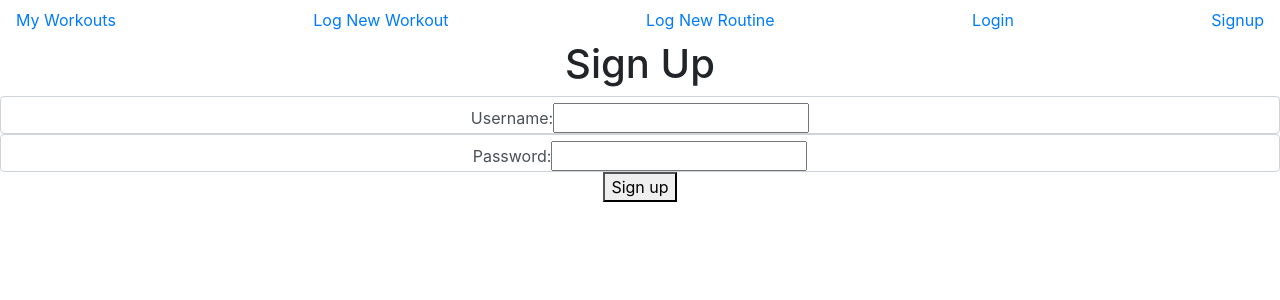
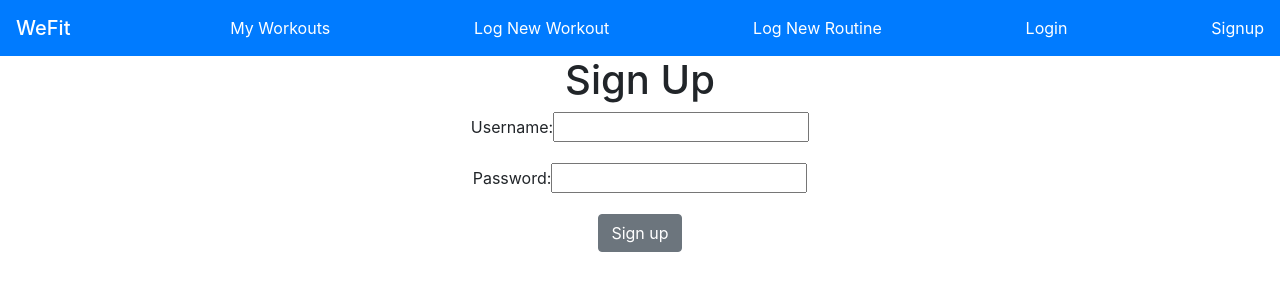
Before and after one commit to valentinowong/workout_logger_front_end, a React (Create React App) app: page /signup in a window 1280 px wide. Shown: the top 300 px of the page. Built offline with nearby package versions, Linux system fonts and the light colour scheme.

Commit message:
Add some new styling

```diff
--- a/src/App.js
+++ b/src/App.js
@@ -64,6 +64,7 @@ class App extends React.Component {
                 selectWorkout={this.selectWorkout}
                 setCurrentUser={this.setCurrentUser}
                 fetchWorkouts={this.fetchWorkouts}
+                currentUser={this.state.currentUser}
               />}
           />
           <Route
@@ -73,6 +74,7 @@ class App extends React.Component {
                 {...props}
                 logWorkout={this.logWorkout}
                 setCurrentUser={this.setCurrentUser}
+                currentUser={this.state.currentUser}
               />}
           />
 
@@ -90,10 +92,13 @@ class App extends React.Component {
         }
     }).then(res => res.json())
       .then(data => {
-        this.setState({
-          workouts: data,
-          selectedWorkoutId: data[0].id
-        })
+        if (data.length>0) {
+          this.setState({
+            workouts: data,
+            selectedWorkoutId: data[0].id
+          })
+        }
+
       })
   }
 
--- a/src/components/Login.js
+++ b/src/components/Login.js
@@ -29,12 +29,10 @@ class Login extends React.Component {
         .then(data => {
             console.log('Login',data)
             this.props.loginUser(data);
-            this.setState({
-                redirectToMyWorkouts: true
-            })
         })
-
-
+        this.setState({
+            redirectToMyWorkouts: true
+        })
     }
 
     render() {
@@ -53,7 +51,7 @@ class Login extends React.Component {
                             <label htmlFor="password">Password:</label>
                             <input name="password" type="password" value={this.state.password} onChange={this.handleChange}/>
                         </div>
-                        <button className="btn btn-secondary"type="submit">Log In</button>
+                        <button className="btn btn-secondary" type="submit">Log In</button>
                     </form>
                 </div>
             )
--- a/src/components/NavBar.js
+++ b/src/components/NavBar.js
@@ -3,17 +3,22 @@ import { NavLink } from 'react-router-dom';
 
 const NavBar = (props) => {
 
+  const text = {
+    color: 'white'
+  }
+
   return(
-    <div className="navbar">
-      <NavLink to="/workouts" exact >My Workouts</NavLink>
-      <NavLink to="/workouts/new" exact>Log New Workout</NavLink>
-      <NavLink to="/routines/new" exact>Log New Routine</NavLink>
+    <div className="navbar navbar-light bg-primary" >
+      <span class="navbar-brand mb-0 h1" style={text}>WeFit</span>
+      <NavLink to="/workouts" exact style={text}>My Workouts</NavLink>
+      <NavLink to="/workouts/new" exact style={text}>Log New Workout</NavLink>
+      <NavLink to="/routines/new" exact style={text}>Log New Routine</NavLink>
       {
         localStorage.getItem('token') ?
-        <NavLink to="/login" onClick={props.logout}>Logout</NavLink> :
+        <NavLink to="/login" onClick={props.logout} style={text}>Logout</NavLink> :
         <>
-          <NavLink to="/login" exact>Login</NavLink>
-          <NavLink to="/signup" exact>Signup</NavLink>
+          <NavLink to="/login" exact style={text}>Login</NavLink>
+          <NavLink to="/signup" exact style={text}>Signup</NavLink>
         </>
       }
     </div>
--- a/src/components/NewRoutineForm.js
+++ b/src/components/NewRoutineForm.js
@@ -1,5 +1,6 @@
 import React from 'react';
 import Suggestions from './Suggestions'
+import { Redirect } from 'react-router-dom';
 
 class NewRoutineForm extends React.Component {
     state = {
@@ -45,6 +46,9 @@ class NewRoutineForm extends React.Component {
     }
 
     render() {
+        if (!localStorage.getItem('token')) {
+            return <Redirect to="/login" />
+        } else {
             return(
                 <div>
                     <form onSubmit={this.handleSubmit}>
@@ -65,6 +69,7 @@ class NewRoutineForm extends React.Component {
                 </div>
             )
         }
+    }
 
 
 
--- a/src/components/Signup.js
+++ b/src/components/Signup.js
@@ -35,22 +35,18 @@ class Signup extends React.Component {
         return (
             <div className="Signup-page">
                 <h1>Sign Up</h1>
-            <form
-                onChange={this.handleChange}
-                onSubmit={this.handleSubmit}
-                className="Sign-up-form">
-                <div className="form-control">
+                <form onSubmit={this.handleSubmit} className="Sign-up-form">
+                    <div className="form-group">
                         <label htmlFor="username">Username:</label>
-                    <input name="username" type="username" value={this.state.username}/>
+                        <input name="username" type="username" value={this.state.username} onChange={this.handleChange}/>
                     </div>
-                <div className="form-control">
+                    <div className="form-group">
                         <label htmlFor="password">Password:</label>
-                    <input name="password" type="password" value={this.state.password}/>
+                        <input name="password" type="password" value={this.state.password} onChange={this.handleChange}/>
                     </div>
 
-                <button type="submit">Sign up</button>
+                    <button className="btn btn-secondary" type="submit">Sign up</button>
                 </form>
-
             </div>
         )
     }
--- a/src/components/WorkoutDetails.js
+++ b/src/components/WorkoutDetails.js
@@ -22,7 +22,6 @@ const WorkoutDetails = (props) => {
 
     return(
         <div className='col-md-8' style={{textAlign: 'left'}}>
-            <h2>Workout Details</h2>
             <h3>
                 {formattedDateTime}
             </h3>
--- a/src/components/WorkoutList.js
+++ b/src/components/WorkoutList.js
@@ -11,7 +11,7 @@ const WorkoutList = (props) => {
 
     return(
         <div className='col-md-4'>
-            <h2>Workout List</h2>
+            <h2>My Workouts</h2>
             <ul className='list-group'>
                 {renderWorkoutCards()}
             </ul>
--- a/src/containers/RoutineContainer.js
+++ b/src/containers/RoutineContainer.js
@@ -2,6 +2,7 @@ import React from 'react';
 import RoutineList from '../components/RoutineList'
 import RoutineDetails from '../components/RoutineDetails'
 import API from '../Api'
+import { Redirect } from 'react-router-dom';
 
 class RoutineContainer extends React.Component {
   state = {
@@ -10,29 +11,39 @@ class RoutineContainer extends React.Component {
   }
 
   componentDidMount() {
-    // const token = localStorage.getItem('token')
-    // fetch(`${API}/authenticate`, {
-    //   headers: {
-    //     'Accept': 'application/json',
-    //     'Content-Type': 'application/json',
-    //     'Authorization': token
-    //   }
-    // })
-    // .then(res => res.json())
-    // .then(data => {
-    //   console.log('Routine Container Component Did Mount', data)
-    //   this.props.setCurrentUser(data.currentUser)
-    // })
+    if (!localStorage.getItem('token')){
+      return null
+    } else if (!this.props.currentUser) {
+      const token = localStorage.getItem('token')
+    fetch(`${API}/authenticate`, {
+      headers: {
+        'Accept': 'application/json',
+        'Content-Type': 'application/json',
+        'Authorization': token
+      }
+    })
+    .then(res => res.json())
+    .then(data => {
+      console.log('Routine Container Component Did Mount', data)
+      this.props.setCurrentUser(data.currentUser)
       this.fetchRoutines();
+    })
+    } else {
+      this.fetchRoutines();
+    }
   }
 
   render() {
+    if (!localStorage.getItem('token')) {
+      return <Redirect to="/login" />
+    } else {
       return(
         <div className="container row">
           <RoutineList routines={this.state.routines} selectRoutine={this.selectRoutine}/>
           <RoutineDetails routine={this.findSelectedRoutine()} logWorkout={this.props.logWorkout}/>
         </div>
       )
+    }
   }
 
   fetchRoutines = () => {
--- a/src/containers/WorkoutContainer.js
+++ b/src/containers/WorkoutContainer.js
@@ -2,27 +2,38 @@ import React from 'react';
 import WorkoutList from '../components/WorkoutList'
 import WorkoutDetails from '../components/WorkoutDetails'
 import API from '../Api'
+import { Redirect } from 'react-router-dom';
 
 class WorkoutContainer extends React.Component {
 
   componentDidMount() {
-    // const token = localStorage.getItem('token')
-    // fetch(`${API}/authenticate`, {
-    //   headers: {
-    //     'Accept': 'application/json',
-    //     'Content-Type': 'application/json',
-    //     'Authorization': token
-    //   }
-    // })
-    // .then(res => res.json())
-    // .then(data => {
-    //   console.log('Workout Container Component Did Mount', data)
-    //   this.props.setCurrentUser(data.currentUser)
-    // })
+    if (!localStorage.getItem('token')){
+      return null
+    } else if (!this.props.currentUser) {
+      const token = localStorage.getItem('token')
+    fetch(`${API}/authenticate`, {
+      headers: {
+        'Accept': 'application/json',
+        'Content-Type': 'application/json',
+        'Authorization': token
+      }
+    })
+    .then(res => res.json())
+    .then(data => {
+      console.log('Workout Container Component Did Mount', data)
+      this.props.setCurrentUser(data.currentUser)
+      this.props.fetchWorkouts();
+    })
+    } else {
       this.props.fetchWorkouts();
     }
 
+  }
+
   render() {
+    if (!localStorage.getItem('token')) {
+      return <Redirect to="/login" />
+    } else {
       return(
         <div className="container row">
           <WorkoutList workouts={this.props.workouts} selectWorkout={this.props.selectWorkout}/>
@@ -30,6 +41,7 @@ class WorkoutContainer extends React.Component {
         </div>
       )
     }
+  }
 
 }
 
```
Lines whose indentation alone changed are shown as unchanged.
